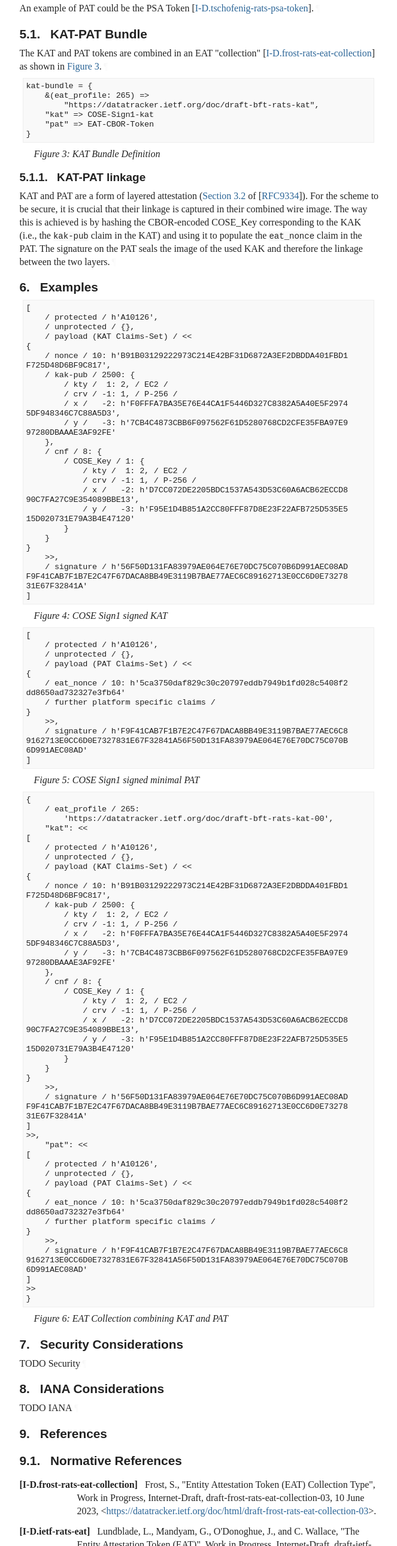
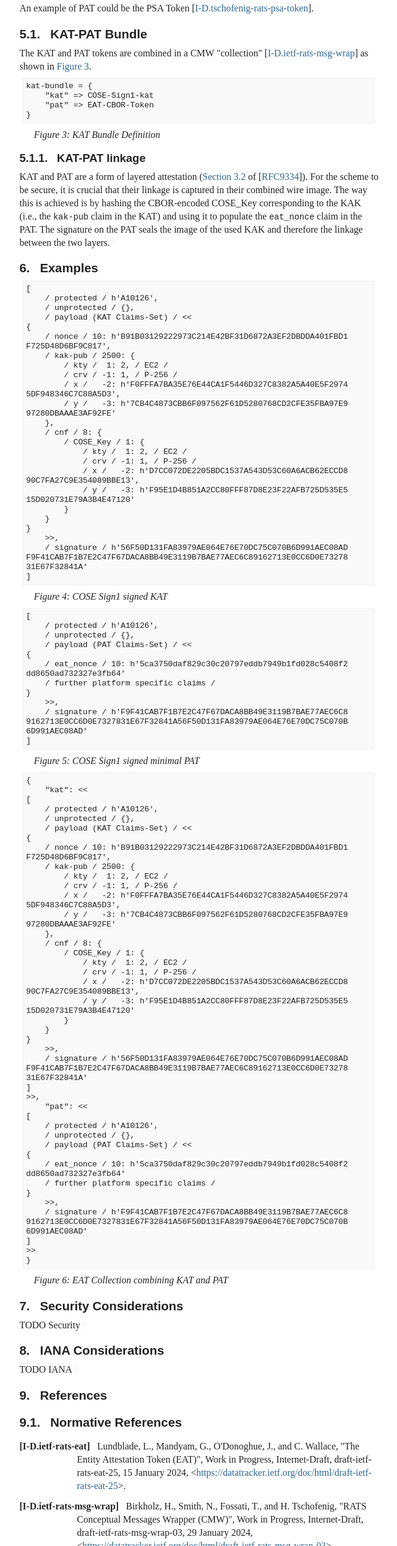
Before and after one commit to thomas-fossati/draft-kat, a plain HTML site: page draft-bft-rats-kat.html in a window 1280 px wide. Shown: the part 4650-7228 px from the top of the page at 60% size, without its empty margins (92-755 px from the left). Drawn offline with Linux system fonts and the light colour scheme; a web font is replaced by a local one.

Commit message:
Script updating gh-pages from 82287c6. [ci skip]

```diff
--- a/draft-bft-rats-kat.html
+++ b/draft-bft-rats-kat.html
@@ -1532,15 +1532,13 @@ platform attestation token's claims-set, except for the presence of the
         <h3 id="name-kat-pat-bundle">
 <a href="#section-5.1" class="section-number selfRef">5.1. </a><a href="#name-kat-pat-bundle" class="section-name selfRef">KAT-PAT Bundle</a>
         </h3>
-<p id="section-5.1-1">The KAT and PAT tokens are combined in an EAT "collection" <span>[<a href="#I-D.frost-rats-eat-collection" class="cite xref">I-D.frost-rats-eat-collection</a>]</span>
+<p id="section-5.1-1">The KAT and PAT tokens are combined in a CMW "collection" <span>[<a href="#I-D.ietf-rats-msg-wrap" class="cite xref">I-D.ietf-rats-msg-wrap</a>]</span>
 as shown in <a href="#fig-kat-bundle-cddl" class="auto internal xref">Figure 3</a>.<a href="#section-5.1-1" class="pilcrow">¶</a></p>
 <span id="name-kat-bundle-definition"></span><div id="fig-kat-bundle-cddl">
 <figure id="figure-3">
           <div class="alignLeft art-cddl art-text artwork" id="section-5.1-2.1">
 <pre>
 kat-bundle = {
-    &amp;(eat_profile: 265) =&gt;
-        "https://datatracker.ietf.org/doc/draft-bft-rats-kat",
     "kat" =&gt; COSE-Sign1-kat
     "pat" =&gt; EAT-CBOR-Token
 }
@@ -1642,8 +1640,6 @@ dd8650ad732327e3fb64'
         <div class="alignLeft art-cbor-diag art-text artwork" id="section-6-3.1">
 <pre>
 {
-    / eat_profile / 265:
-        'https://datatracker.ietf.org/doc/draft-bft-rats-kat-00',
     "kat": &lt;&lt;
 [
     / protected / h'A10126',
@@ -1728,13 +1724,13 @@ dd8650ad732327e3fb64'
 <a href="#section-9.1" class="section-number selfRef">9.1. </a><a href="#name-normative-references" class="section-name selfRef">Normative References</a>
         </h3>
 <dl class="references">
-<dt id="I-D.frost-rats-eat-collection">[I-D.frost-rats-eat-collection]</dt>
-        <dd>
-<span class="refAuthor">Frost, S.</span>, <span class="refTitle">"Entity Attestation Token (EAT) Collection Type"</span>, <span class="refContent">Work in Progress</span>, <span class="seriesInfo">Internet-Draft, draft-frost-rats-eat-collection-03</span>, <time datetime="2023-06-10" class="refDate">10 June 2023</time>, <span>&lt;<a href="https://datatracker.ietf.org/doc/html/draft-frost-rats-eat-collection-03">https://datatracker.ietf.org/doc/html/draft-frost-rats-eat-collection-03</a>&gt;</span>. </dd>
-<dd class="break"></dd>
 <dt id="I-D.ietf-rats-eat">[I-D.ietf-rats-eat]</dt>
         <dd>
 <span class="refAuthor">Lundblade, L.</span>, <span class="refAuthor">Mandyam, G.</span>, <span class="refAuthor">O'Donoghue, J.</span>, and <span class="refAuthor">C. Wallace</span>, <span class="refTitle">"The Entity Attestation Token (EAT)"</span>, <span class="refContent">Work in Progress</span>, <span class="seriesInfo">Internet-Draft, draft-ietf-rats-eat-25</span>, <time datetime="2024-01-15" class="refDate">15 January 2024</time>, <span>&lt;<a href="https://datatracker.ietf.org/doc/html/draft-ietf-rats-eat-25">https://datatracker.ietf.org/doc/html/draft-ietf-rats-eat-25</a>&gt;</span>. </dd>
+<dd class="break"></dd>
+<dt id="I-D.ietf-rats-msg-wrap">[I-D.ietf-rats-msg-wrap]</dt>
+        <dd>
+<span class="refAuthor">Birkholz, H.</span>, <span class="refAuthor">Smith, N.</span>, <span class="refAuthor">Fossati, T.</span>, and <span class="refAuthor">H. Tschofenig</span>, <span class="refTitle">"RATS Conceptual Messages Wrapper (CMW)"</span>, <span class="refContent">Work in Progress</span>, <span class="seriesInfo">Internet-Draft, draft-ietf-rats-msg-wrap-03</span>, <time datetime="2024-01-29" class="refDate">29 January 2024</time>, <span>&lt;<a href="https://datatracker.ietf.org/doc/html/draft-ietf-rats-msg-wrap-03">https://datatracker.ietf.org/doc/html/draft-ietf-rats-msg-wrap-03</a>&gt;</span>. </dd>
 <dd class="break"></dd>
 <dt id="RFC2119">[RFC2119]</dt>
         <dd>
@@ -1799,8 +1795,6 @@ dd8650ad732327e3fb64'
 start = kat-bundle
 
 kat-bundle = {
-    &amp;(eat_profile: 265) =&gt;
-        "https://datatracker.ietf.org/doc/draft-bft-rats-kat",
     "kat" =&gt; COSE-Sign1-kat
     "pat" =&gt; EAT-CBOR-Token
 }
```
Also changed, not shown: draft-bft-rats-kat.txt.
